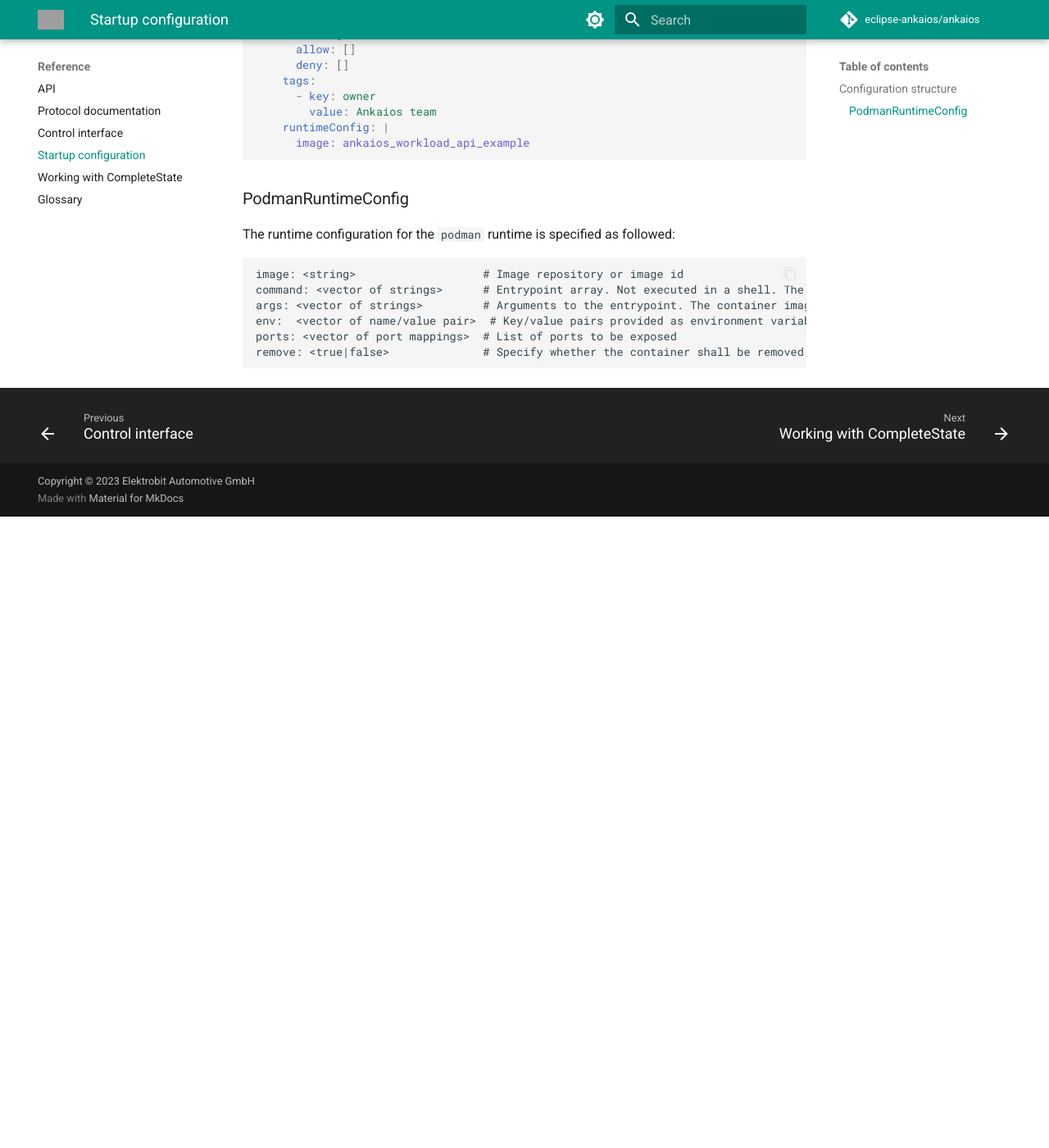
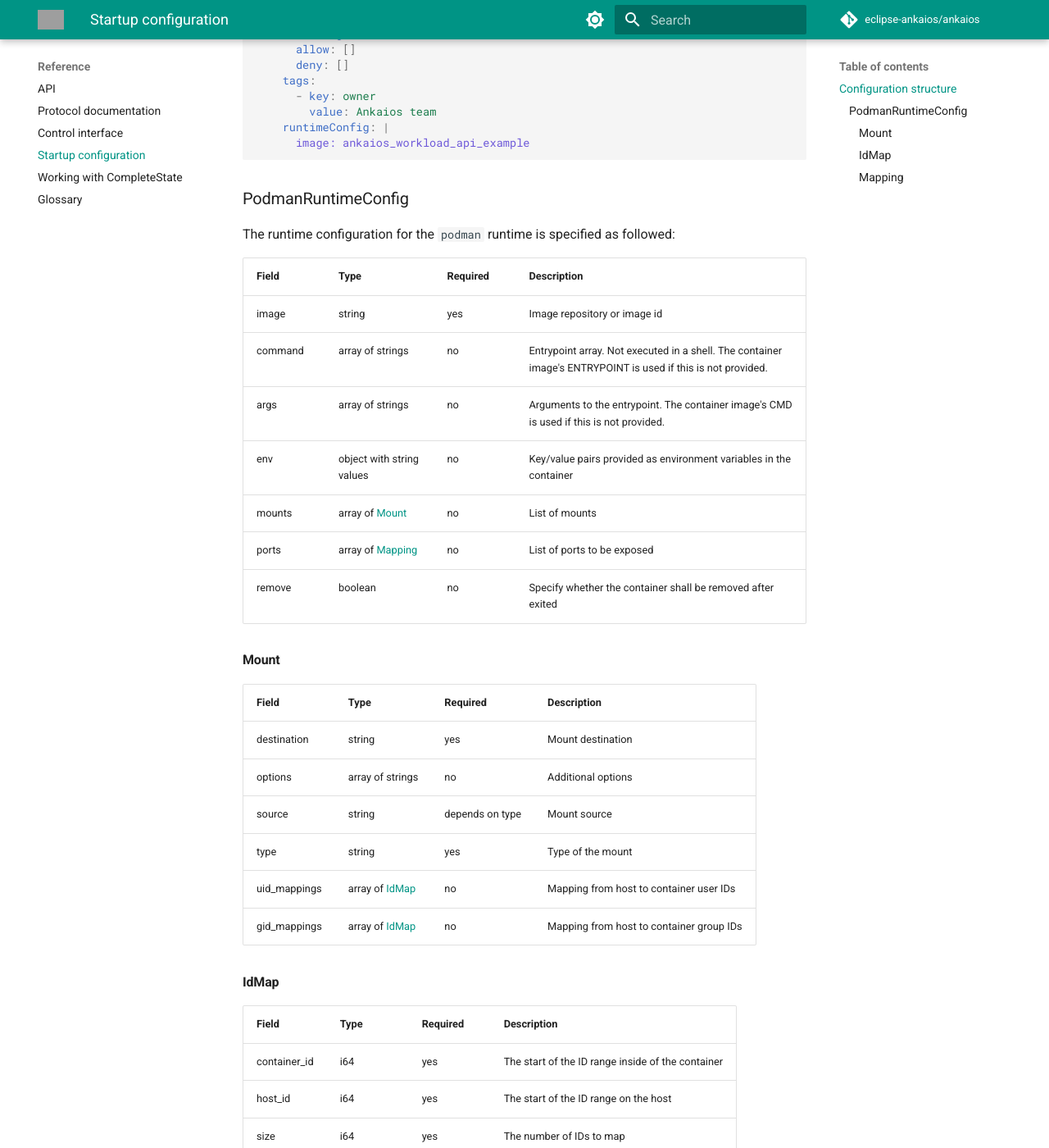
Before and after one commit to eclipse-ankaios/ankaios, an MkDocs documentation site: the page built from doc/docs/reference/startup-configuration.md, in a window 1280 px wide and 1400 px high, scrolled down 1407 px. Shown: the whole window at 82% size. Built offline with MkDocs 1.6.1 and Material for MkDocs 9.7.7, drawn with Linux system fonts in a browser that asks for light colours; comment, search, counter and statistics services are not loaded; before the commit the page ends 2037 px from its top, so only the background shows below that; some of the changed text lies outside the part shown; grey boxes are pictures that could not be loaded.

Commit message:
Describe mounts in startup config
Issue-Id: #10

````diff
--- a/doc/docs/reference/startup-configuration.md
+++ b/doc/docs/reference/startup-configuration.md
@@ -53,11 +53,39 @@ workloads:
 
 ### PodmanRuntimeConfig
 The runtime configuration for the `podman` runtime is specified as followed:
-```text
-image: <string>                   # Image repository or image id
-command: <vector of strings>      # Entrypoint array. Not executed in a shell. The container image's ENTRYPOINT is used if this is not provided.
-args: <vector of strings>         # Arguments to the entrypoint. The container image's CMD is used if this is not provided.
-env:  <vector of name/value pair>  # Key/value pairs provided as environment variables in the container
-ports: <vector of port mappings>  # List of ports to be exposed
-remove: <true|false>              # Specify whether the container shall be removed after exited
-```
+
+| Field | Type | Required | Description |
+| - | - | - | - |
+| image | string | yes | Image repository or image id
+| command | array of strings | no | Entrypoint array. Not executed in a shell. The container image's ENTRYPOINT is used if this is not provided.
+| args | array of strings | no | Arguments to the entrypoint. The container image's CMD is used if this is not provided.
+| env |  object with string values | no | Key/value pairs provided as environment variables in the container
+| mounts | array of [Mount](#mount)| no | List of mounts
+| ports | array of [Mapping](#mapping) | no | List of ports to be exposed
+| remove | boolean | no | Specify whether the container shall be removed after exited
+
+#### Mount
+
+| Field | Type | Required | Description |
+| - | - | - | - |
+| destination | string | yes | Mount destination |
+| options | array of strings | no | Additional options |
+| source | string | depends on type | Mount source |
+| type | string | yes | Type of the mount |
+| uid_mappings | array of [IdMap](#idmap) | no | Mapping from host to container user IDs |
+| gid_mappings | array of [IdMap](#idmap) | no | Mapping from host to container group IDs |
+
+#### IdMap
+
+| Field | Type | Required | Description |
+| - | - | - | - |
+| container_id | i64 | yes | The start of the ID range inside of the container |
+| host_id | i64 | yes | The start of the ID range on the host |
+| size | i64 | yes | The number of IDs to map |
+
+#### Mapping
+
+| Field | Type | Required | Description |
+| - | - | - | - |
+| container_port |  u16| yes | Port inside of the container |
+| host_port |  u16| yes | Port on the host |
````
